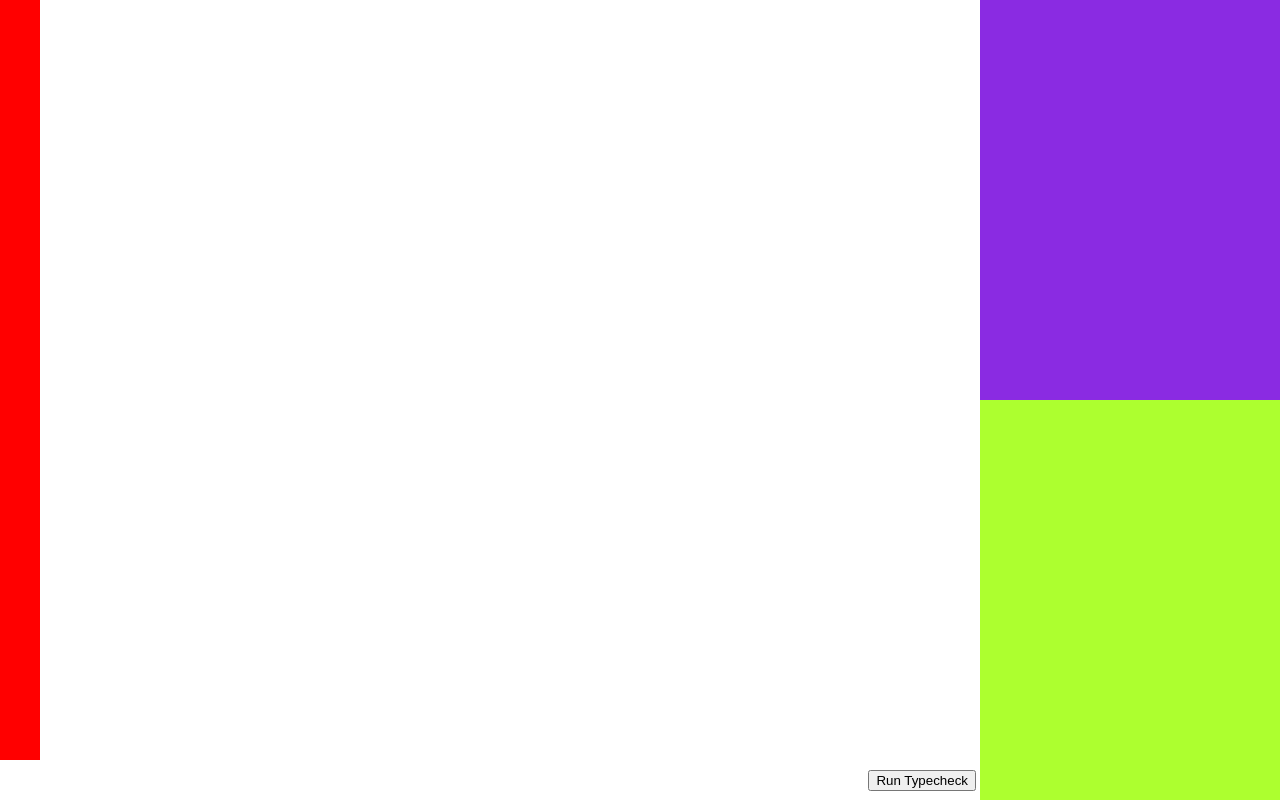
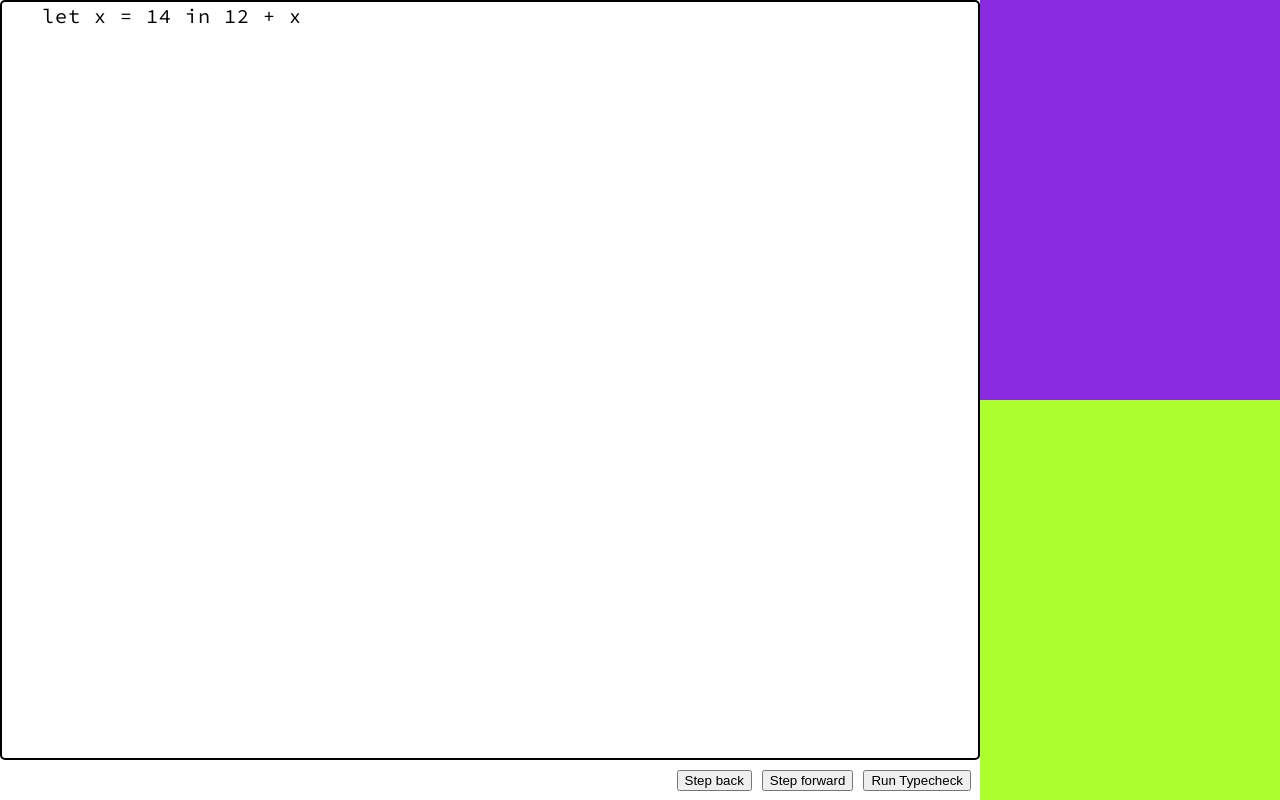
Before and after one commit to timgoeller/weaselwiz-frontend, a Svelte app: page / in a window 1280 px wide. Built offline with nearby package versions, Linux system fonts and the light colour scheme.

Commit message:
highlight spans from typechecking
Co-authored-by: Johannes Steimel <johannes_markus.steimel@smail.th-koeln.de>

```diff
--- a/public/global.css
+++ b/public/global.css
@@ -1,3 +1,5 @@
+@import url('https://fonts.googleapis.com/css2?family=Source+Code+Pro:ital@0;1&display=swap');
+
 html, body {
 	position: relative;
 	width: 100%;
@@ -9,3 +11,9 @@ body {
 	margin: 0;
 	font-family: -apple-system, BlinkMacSystemFont, "Segoe UI", Roboto, Oxygen-Sans, Ubuntu, Cantarell, "Helvetica Neue", sans-serif;
 }
+
+mark {
+	color: transparent;
+	background-color: #c6e686;
+	border-radius: 3px;
+}
--- a/src/App.svelte
+++ b/src/App.svelte
@@ -2,7 +2,9 @@
 	import Codeview from './components/Codeview.svelte'
 	import Taskbar from './components/Taskbar.svelte'
 
-	let codeview;
+	let codeview
+	let currentTypecheckingData
+	let stepTracker = 0
 
 	function runTypechecker() {
 		// console.log(codeview.code)
@@ -10,7 +12,25 @@
 		fetch('http://localhost:37105/compile' , {
 			method: 'POST',
 			body: codeview.code
-		}).then(response => response.json()).then(data => console.log(data))
+		}).then(response => response.json()).then(data => {
+			currentTypecheckingData = data
+			stepTracker = 0
+			codeview.showStep(currentTypecheckingData[stepTracker])
+		})
+	}
+
+	function stepBackward() {
+		if(!stepTracker <= 0) {
+			stepTracker--
+			codeview.showStep(currentTypecheckingData[stepTracker])
+		}
+	}
+
+	function stepForward() {
+		if(!(stepTracker >= (currentTypecheckingData.length - 1))) {
+			stepTracker++
+			codeview.showStep(currentTypecheckingData[stepTracker])
+		}
 	}
 </script>
 
@@ -19,7 +39,11 @@
 		<Codeview bind:this={codeview}>></Codeview>
 	</div>
 	<div id="taskbar">
-		<Taskbar on:runTypecheckClicked={runTypechecker}></Taskbar>
+		<Taskbar
+			on:runTypecheckClicked={runTypechecker}
+			on:stepForwardClicked={stepForward}
+			on:stepBackwardClicked={stepBackward}>
+		</Taskbar>
 	</div>
 	<div id="environment-view"></div>
 	<div id="some-view"></div>
@@ -39,7 +63,9 @@
 
 		grid-row-start: 1;
 		grid-row-end: 3;
-		background-color: red;
+
+		border: 2px solid black;
+		border-radius: 5px;
 	}
 
 	#taskbar {
--- a/src/components/Codeview.svelte
+++ b/src/components/Codeview.svelte
@@ -1,15 +1,56 @@
 <script>
-	export let foo;
-	export let code;
+	export let foo
+	export let code = 'let x = 14 in 12 + x'
 
-	// Values that are passed in as props
-	// are immediately available
-	console.log({ foo });
 
-	let inputDisabled = false;
+	let inputDisabled = false
+
+	let highlights
 
 	export function disableCodeView() {
-		inputDisabled = true;
+		inputDisabled = true
+	}
+
+	let currentStep
+
+	export function showStep(step) {
+		currentStep = step
+		updateHighlight(code)
+	}
+
+	function updateHighlight(code) {
+		console.log(code)
+		let highlightedText
+		if (currentStep) {
+			highlightedText = applyHighlights(code)
+		}
+		else {
+			highlightedText = code
+		}
+		highlights.innerHTML = highlightedText
+	}
+
+	function codeInput(code) {
+		updateHighlight(code.srcElement.value)
+	}
+
+	function applyHighlights(text) {
+		let split = text.split("\n");
+		let startSpan = currentStep.expr.span.start
+		let endSpan = currentStep.expr.span.end
+		split[startSpan.line] = split[startSpan.line].slice(0, startSpan.column) + '<mark>' + split[startSpan.line].slice(startSpan.column, split[startSpan.line].length)
+		if (startSpan.line === endSpan.line && endSpan.column > startSpan.column ) {
+			endSpan.column += 7
+		}
+		console.log(split[endSpan.line])
+		split[endSpan.line] = split[endSpan.line].slice(0, endSpan.column) + '</mark>' + split[endSpan.line].slice(endSpan.column, split[endSpan.line].length)
+		console.log(split[endSpan.line])
+		let highlightedString = ''
+
+		split.forEach(string => {
+			highlightedString += string + '\n'
+		});
+		return highlightedString
 	}
 
 </script>
@@ -21,7 +62,10 @@
 
 	</div>
 	<div id="text-container">
-		<textarea disabled={inputDisabled} bind:value={code} id='code-area'></textarea>
+		<textarea on:input={codeInput} disabled={inputDisabled} bind:value={code} id='code-area'></textarea>
+		<div id="backdrop">
+			<div id="highlights" bind:this={highlights}></div>
+		</div>
 	</div>
 
 </div>
@@ -33,6 +77,9 @@
 		height: 100%;
 		padding: 0;
 		border: 0;
+		position: absolute;
+		z-index: 2;
+		background-color: transparent;
 	}
 
 	#code-container {
@@ -49,5 +96,25 @@
 	#text-container {
 		flex-grow: 1;
 		height: 100%;
+		position: relative;
+	}
+
+	#backdrop {
+		position: absolute;
+		height: 100%;
+		width: 100%;
+		top: 0;
+    left: 0;
+	}
+
+	#highlights, textarea {
+		font: 20px/28px 'Source Code Pro', monospace;
+		letter-spacing: 1px;
+	}
+
+	#highlights {
+    white-space: pre-wrap;
+    word-wrap: break-word;
+    color: transparent;
 	}
 </style>
--- a/src/components/Taskbar.svelte
+++ b/src/components/Taskbar.svelte
@@ -5,6 +5,8 @@
 
 <div id='taskbar-container'>
   <button on:click={() => dispatch('runTypecheckClicked')}>Run Typecheck</button>
+  <button on:click={() => dispatch('stepForwardClicked')}>Step forward</button>
+  <button on:click={() => dispatch('stepBackwardClicked')}>Step back</button>
 </div>
 
 <style>
@@ -16,4 +18,8 @@
     align-items: center;
     height:100%;
   }
+
+  button {
+    margin: 5px;
+  }
 </style>
```
Also changed, not shown: public/build/bundle.css, public/build/bundle.js, 2 other files (tests, documents, lock files or other folders).
